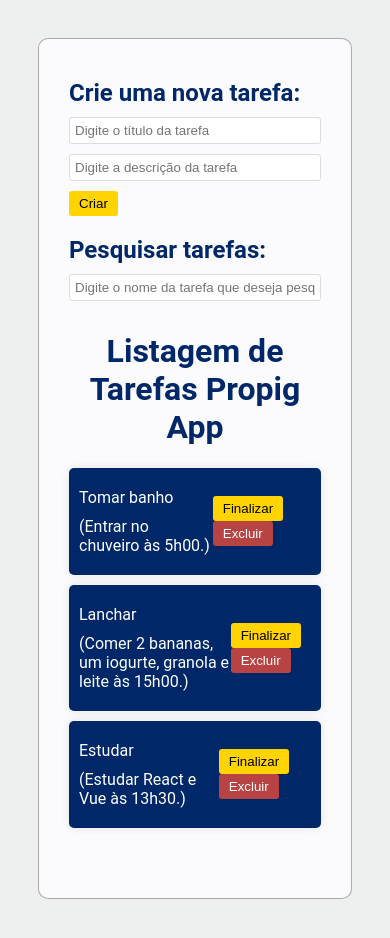
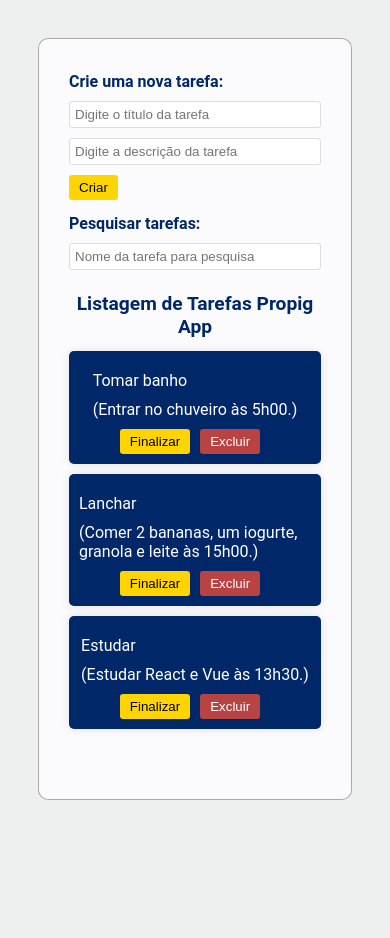
Before and after one commit to remifaro/Projeto-listagem-propig-app, a React (Vite) app in the folder listagem-propig-app/: page / in a window 390 px wide. Shown: the top 938 px of the page. Built offline with nearby package versions, Linux system fonts and the light colour scheme.

Commit message:
feat: Adição da responsividade para mobile

```diff
--- a/listagem-propig-app/src/App.module.css
+++ b/listagem-propig-app/src/App.module.css
@@ -84,3 +84,23 @@
   border-radius: 3px;
   width: 100%;
 }
+
+
+@media (max-width: 500px) {
+
+  h1 {
+   font-size: 1.2rem;
+  }
+
+  h2 {
+    font-size: 1rem;
+  }
+
+  .tarefa {
+    font-size: 1rem;
+    display: flex;
+    flex-direction: column;
+    justify-content: right;
+  }
+
+}
--- a/listagem-propig-app/src/components/Pesquisa.jsx
+++ b/listagem-propig-app/src/components/Pesquisa.jsx
@@ -8,7 +8,7 @@
         type="text"
         value={pesquisa}
         onChange={(e) => setPesquisa(e.target.value)}
-        placeholder="Digite o nome da tarefa que deseja pesquisar..." />
+        placeholder="Nome da tarefa para pesquisa" />
     </div>
   );
 };
```
